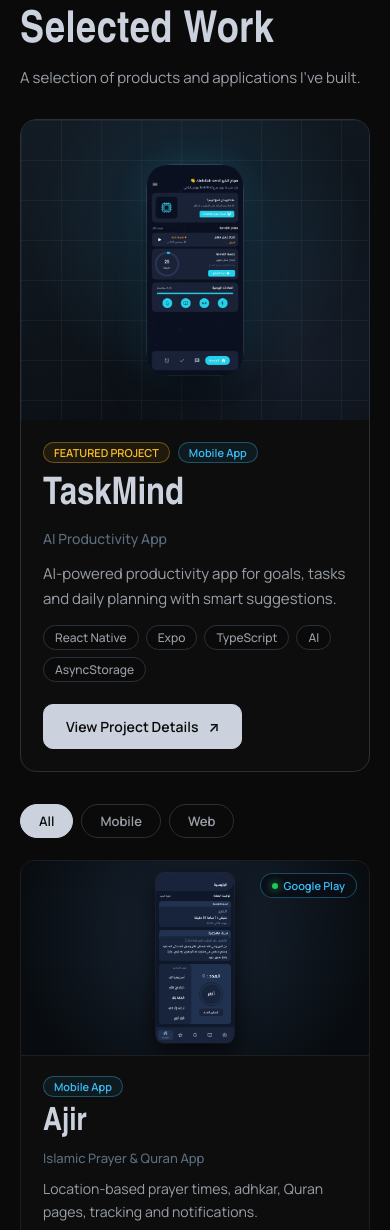
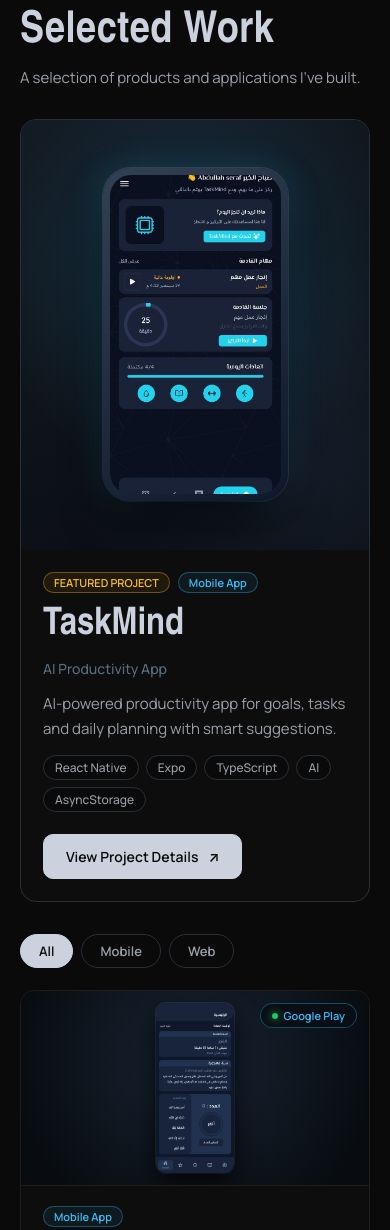
Before and after one commit to abdullahseraf/Portfolio, a plain HTML site: page index.html in a window 390 px wide. Shown: the part 1680-2910 px from the top of the page. Drawn offline with Linux system fonts and the light colour scheme; a web font is replaced by a local one.

Commit message:
Fix mobile mockups layout, thumbnail height and cache busting

```diff
--- a/index.html
+++ b/index.html
@@ -37,7 +37,7 @@
       href="https://fonts.googleapis.com/css2?family=Manrope:wght@300..800&family=Patua+One&family=Smooch+Sans:wght@400..800&display=swap"
       rel="stylesheet"
     />
-    <link rel="stylesheet" href="style.css" />
+    <link rel="stylesheet" href="style.css?v=2.2" />
     <script>
       document.documentElement.classList.add("js");
     </script>
@@ -648,6 +648,6 @@
       </div>
       <div class="mb" id="mBody"></div>
     </dialog>
-    <script src="Script.js" defer></script>
+    <script src="Script.js?v=2.2" defer></script>
   </body>
 </html>
--- a/style.css
+++ b/style.css
@@ -481,44 +481,51 @@
 }
 .preview.is-mobile-feat {
   position: relative;
-  min-height: clamp(300px, 46vw, 440px);
-  display: flex;
+  min-height: clamp(340px, 46vw, 460px);
+  display: flex !important;
   align-items: center;
   justify-content: center;
-  padding: 28px 20px;
+  padding: 30px 20px;
   background:
-    radial-gradient(circle at 50% 35%, rgba(56, 189, 248, 0.14), transparent 65%),
+    radial-gradient(circle at 50% 35%, rgba(56, 189, 248, 0.16), transparent 65%),
     radial-gradient(circle at 80% 80%, rgba(30, 41, 59, 0.5), transparent 50%),
     linear-gradient(160deg, #131b24, #0a0d12);
   overflow: hidden;
 }
+.preview.is-mobile-feat::before {
+  display: none !important;
+}
 .preview.is-mobile-feat .mockup-frame {
   position: relative;
   z-index: 2;
-  height: min(350px, 86%);
-  aspect-ratio: 9/19.5;
-  border-radius: 26px;
-  padding: 6px;
+  height: 370px;
+  max-height: 90%;
+  width: 185px;
+  border-radius: 28px;
+  padding: 7px;
   background: linear-gradient(145deg, #334155, #0f172a);
   box-shadow:
-    0 20px 44px -10px rgba(0, 0, 0, 0.85),
+    0 24px 48px -10px rgba(0, 0, 0, 0.85),
     0 0 0 1px rgba(255, 255, 255, 0.12),
-    0 0 35px rgba(56, 189, 248, 0.15);
+    0 0 35px rgba(56, 189, 248, 0.18);
   transition: transform 0.5s var(--ease), box-shadow 0.5s var(--ease);
+  display: flex;
 }
 .feat:hover .mockup-frame {
   transform: translateY(-5px) scale(1.02);
   box-shadow:
     0 28px 56px -12px rgba(0, 0, 0, 0.9),
     0 0 0 1px rgba(56, 189, 248, 0.45),
-    0 0 45px rgba(56, 189, 248, 0.25);
+    0 0 45px rgba(56, 189, 248, 0.28);
 }
 .preview.is-mobile-feat .mockup-frame img {
-  width: 100%;
-  height: 100%;
-  object-fit: cover;
-  border-radius: 20px;
-  display: block;
+  position: relative !important;
+  inset: auto !important;
+  width: 100% !important;
+  height: 100% !important;
+  object-fit: cover !important;
+  border-radius: 21px !important;
+  display: block !important;
 }
 .preview {
   position: relative;
@@ -676,9 +683,12 @@
   position: relative;
   width: 100%;
   height: 195px;
+  min-height: 195px;
+  max-height: 195px;
   overflow: hidden;
   background: #0d1218;
   border-bottom: 1px solid var(--line);
+  flex-shrink: 0;
 }
 .card-thumb img {
   width: 100%;
@@ -698,26 +708,33 @@
   pointer-events: none;
 }
 .card-thumb.mobile-thumb {
+  height: 195px;
+  min-height: 195px;
+  max-height: 195px;
   background: radial-gradient(circle at 50% 35%, #182434 0%, #080c10 85%);
-  display: flex;
+  display: flex !important;
   align-items: center;
   justify-content: center;
   padding: 12px;
+  overflow: hidden;
 }
 .card-thumb.mobile-thumb img {
-  max-height: 100%;
-  width: auto;
-  object-fit: contain;
-  border-radius: 8px;
-  box-shadow: 0 8px 24px rgba(0, 0, 0, 0.75), 0 0 0 1px rgba(255, 255, 255, 0.08);
+  position: relative;
+  height: 170px !important;
+  max-height: 170px !important;
+  width: auto !important;
+  max-width: 95px !important;
+  object-fit: contain !important;
+  border-radius: 10px;
+  box-shadow: 0 10px 24px rgba(0, 0, 0, 0.8), 0 0 0 1px rgba(255, 255, 255, 0.1);
   transition: transform 0.4s var(--ease), box-shadow 0.4s var(--ease);
 }
 .card:hover .card-thumb.mobile-thumb img {
-  transform: translateY(-3px) scale(1.04);
-  box-shadow: 0 14px 28px rgba(0, 0, 0, 0.85), 0 0 0 1px rgba(56, 189, 248, 0.4);
+  transform: translateY(-3px) scale(1.05);
+  box-shadow: 0 14px 28px rgba(0, 0, 0, 0.9), 0 0 0 1px rgba(56, 189, 248, 0.5);
 }
 .card-thumb.mobile-thumb::after {
-  display: none;
+  display: none !important;
 }
 .thumb-badge {
   position: absolute;
@@ -1239,7 +1256,7 @@
   letter-spacing: 0.5px;
   color: var(--ice);
 }
-.preview img {
+.preview:not(.is-mobile-feat) img {
   position: absolute;
   inset: 0;
   width: 100%;
@@ -1263,14 +1280,17 @@
   background: radial-gradient(circle at 50% 40%, #151d28 0%, #080c10 85%);
   border: 1px solid var(--line2);
   border-radius: 12px;
-  padding: 12px;
+  padding: 16px;
+  min-height: 280px;
 }
 .stage img {
-  width: 100%;
-  height: 100%;
-  max-height: 460px;
+  width: auto;
+  max-width: 100%;
+  height: auto;
+  max-height: 440px;
   object-fit: contain;
   border-radius: 8px;
+  box-shadow: 0 10px 30px rgba(0, 0, 0, 0.6);
 }
 .ph {
   display: grid;
```
